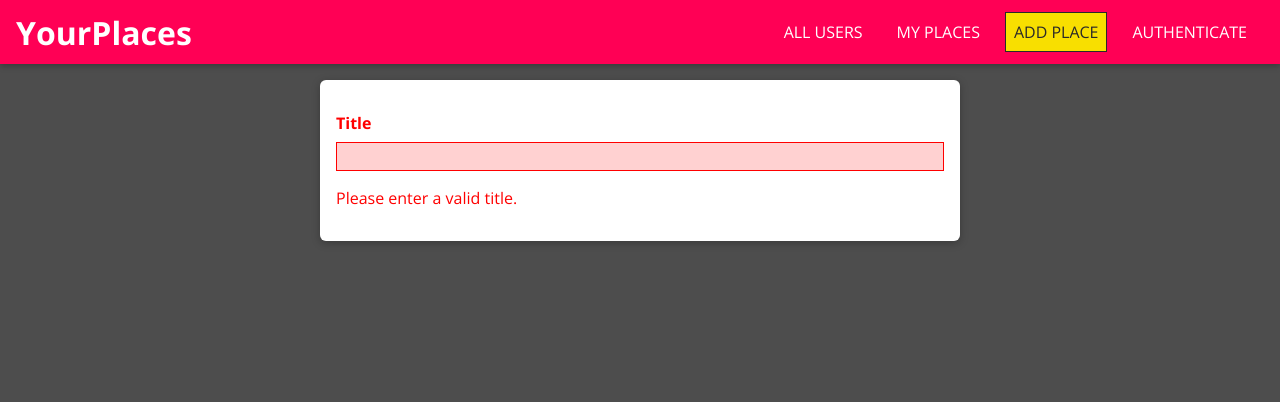
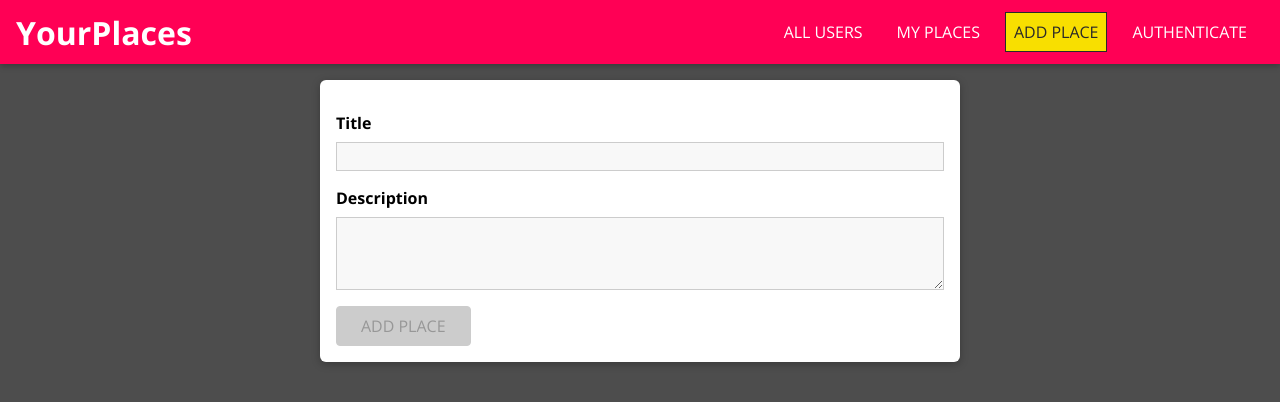
Before and after one commit to Pruthuvi9/MERN-fullstack-app, a React (Create React App) app: page /places/new in a window 1280 px wide. Shown: the top 402 px of the page. Built offline with nearby package versions, Linux system fonts and the light colour scheme; no server answers.

Commit message:
add validation and input and change handlers to form elements

```diff
--- a/src/places/pages/NewPlace.js
+++ b/src/places/pages/NewPlace.js
@@ -1,18 +1,88 @@
-import React from "react";
+import React, { useCallback, useReducer } from "react";
 
+import Button from "../../shared/components/FormElements/Button";
 import Input from "../../shared/components/FormElements/Input";
+import {
+    VALIDATOR_MINLENGTH,
+    VALIDATOR_REQUIRE,
+} from "../../shared/components/util/validators";
 import "./NewPlace.css";
 
+const formReducer = (state, action) => {
+    switch (action.type) {
+        case "INPUT_CHANGE":
+            let formIsValid = true;
+            for (const inputId in state.inputs) {
+                if (inputId === action.inputId) {
+                    formIsValid = formIsValid && action.isValid;
+                } else {
+                    formIsValid = formIsValid && state.inputs[inputId].isValid;
+                }
+            }
+            return {
+                ...state,
+                inputs: {
+                    ...state.inputs,
+                    [action.inputId]: {
+                        value: action.value,
+                        isValid: action.isValid,
+                    },
+                },
+                isValid: formIsValid,
+            };
+        default:
+            return {
+                ...state,
+            };
+    }
+};
+
 const NewPlace = () => {
+    const [formState, dispatch] = useReducer(formReducer, {
+        inputs: {
+            title: {
+                value: "",
+                isValid: false,
+            },
+            description: {
+                value: "",
+                isValid: false,
+            },
+        },
+        isValid: false,
+    });
+
+    const inputHandler = useCallback((id, value, isValid) => {
+        dispatch({
+            type: "INPUT_CHANGE",
+            value: value,
+            isValid: isValid,
+            inputId: id,
+        });
+    }, []);
+
     return (
         <form className="place-form ">
             <Input
+                id="title"
                 element="input"
                 type="text"
                 label="Title"
-        validator={[]}
+                validators={[VALIDATOR_REQUIRE()]}
                 errorText="Please enter a valid title."
+                onInput={inputHandler}
             />
+            <Input
+                id="description"
+                element="textarea"
+                label="Description"
+                validators={[VALIDATOR_MINLENGTH(5)]}
+                errorText="Please enter a valid description (at least 5 characters)."
+                onInput={inputHandler}
+            />
+            <Button type="submit" disabled={!formState.isValid}>
+                ADD PLACE
+            </Button>
         </form>
     );
 };
--- a/src/shared/components/FormElements/Input.js
+++ b/src/shared/components/FormElements/Input.js
@@ -1,5 +1,6 @@
-import React, { useReducer } from "react";
+import React, { useEffect, useReducer } from "react";
 
+import { validate } from "../util/validators";
 import "./Input.css";
 
 const inputReducer = (state, action) => {
@@ -8,8 +9,14 @@ const inputReducer = (state, action) => {
             return {
                 ...state,
                 value: action.val,
-        isValid: true,
+                isValid: validate(action.val, action.validators),
             };
+        case "TOUCH": {
+            return {
+                ...state,
+                isTouched: true,
+            };
+        }
         default:
             return state;
     }
@@ -18,11 +25,29 @@ const inputReducer = (state, action) => {
 const Input = (props) => {
     const [inputState, dispatch] = useReducer(inputReducer, {
         value: "",
+        isTouched: false,
         isValid: false,
     });
 
+    const { id, onInput } = props;
+    const { value, isValid } = inputState;
+
+    useEffect(() => {
+        onInput(id, value, isValid);
+    }, [id, value, onInput]);
+
     const changeHandler = (event) => {
-    dispatch({ type: "CHANGE", val: event.target.value });
+        dispatch({
+            type: "CHANGE",
+            val: event.target.value,
+            validators: props.validators,
+        });
+    };
+
+    const touchHandler = () => {
+        dispatch({
+            type: "TOUCH",
+        });
     };
 
     const element =
@@ -32,6 +57,7 @@ const Input = (props) => {
                 type={props.type}
                 placeholder={props.placeholder}
                 onChange={changeHandler}
+                onBlur={touchHandler}
                 value={inputState.value}
             />
         ) : (
@@ -39,6 +65,7 @@ const Input = (props) => {
                 id={props.id}
                 rows={props.rows || 3}
                 onChange={changeHandler}
+                onBlur={touchHandler}
                 value={inputState.value}
             />
         );
@@ -46,12 +73,16 @@ const Input = (props) => {
     return (
         <div
             className={`form-control ${
-        !inputState.isValid && "form-control--invalid"
+                !inputState.isValid &&
+                inputState.isTouched &&
+                "form-control--invalid"
             }`}
         >
             <label htmlFor={props.id}>{props.label}</label>
             {element}
-      {!inputState.isValid && <p>{props.errorText}</p>}
+            {!inputState.isValid && inputState.isTouched && (
+                <p>{props.errorText}</p>
+            )}
         </div>
     );
 };
--- /dev/null
+++ b/src/shared/components/util/validators.js
@@ -0,0 +1,46 @@
+const VALIDATOR_TYPE_REQUIRE = "REQUIRE";
+const VALIDATOR_TYPE_MINLENGTH = "MINLENGTH";
+const VALIDATOR_TYPE_MAXLENGTH = "MAXLENGTH";
+const VALIDATOR_TYPE_MIN = "MIN";
+const VALIDATOR_TYPE_MAX = "MAX";
+const VALIDATOR_TYPE_EMAIL = "EMAIL";
+const VALIDATOR_TYPE_FILE = "FILE";
+
+export const VALIDATOR_REQUIRE = () => ({ type: VALIDATOR_TYPE_REQUIRE });
+export const VALIDATOR_FILE = () => ({ type: VALIDATOR_TYPE_FILE });
+export const VALIDATOR_MINLENGTH = (val) => ({
+    type: VALIDATOR_TYPE_MINLENGTH,
+    val: val,
+});
+export const VALIDATOR_MAXLENGTH = (val) => ({
+    type: VALIDATOR_TYPE_MAXLENGTH,
+    val: val,
+});
+export const VALIDATOR_MIN = (val) => ({ type: VALIDATOR_TYPE_MIN, val: val });
+export const VALIDATOR_MAX = (val) => ({ type: VALIDATOR_TYPE_MAX, val: val });
+export const VALIDATOR_EMAIL = () => ({ type: VALIDATOR_TYPE_EMAIL });
+
+export const validate = (value, validators) => {
+    let isValid = true;
+    for (const validator of validators) {
+        if (validator.type === VALIDATOR_TYPE_REQUIRE) {
+            isValid = isValid && value.trim().length > 0;
+        }
+        if (validator.type === VALIDATOR_TYPE_MINLENGTH) {
+            isValid = isValid && value.trim().length >= validator.val;
+        }
+        if (validator.type === VALIDATOR_TYPE_MAXLENGTH) {
+            isValid = isValid && value.trim().length <= validator.val;
+        }
+        if (validator.type === VALIDATOR_TYPE_MIN) {
+            isValid = isValid && +value >= validator.val;
+        }
+        if (validator.type === VALIDATOR_TYPE_MAX) {
+            isValid = isValid && +value <= validator.val;
+        }
+        if (validator.type === VALIDATOR_TYPE_EMAIL) {
+            isValid = isValid && /^\S+@\S+\.\S+$/.test(value);
+        }
+    }
+    return isValid;
+};
```
Lines whose indentation alone changed are shown as unchanged.
